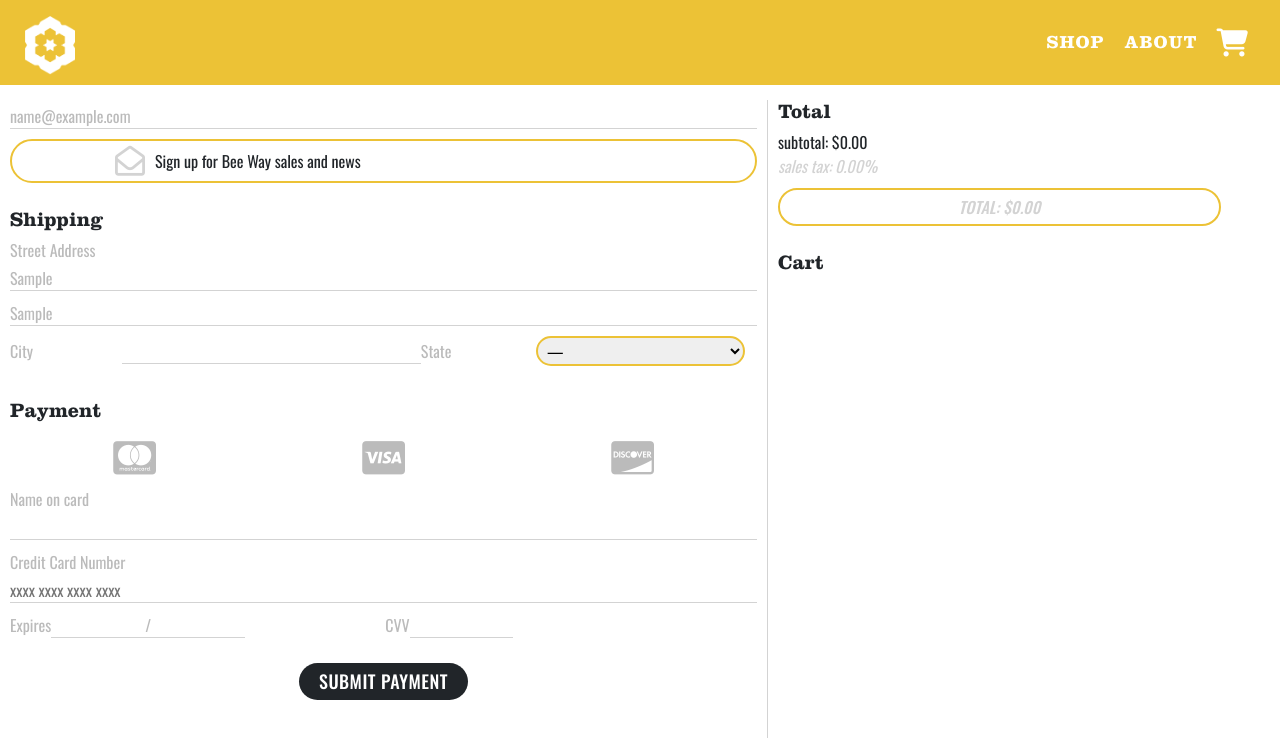
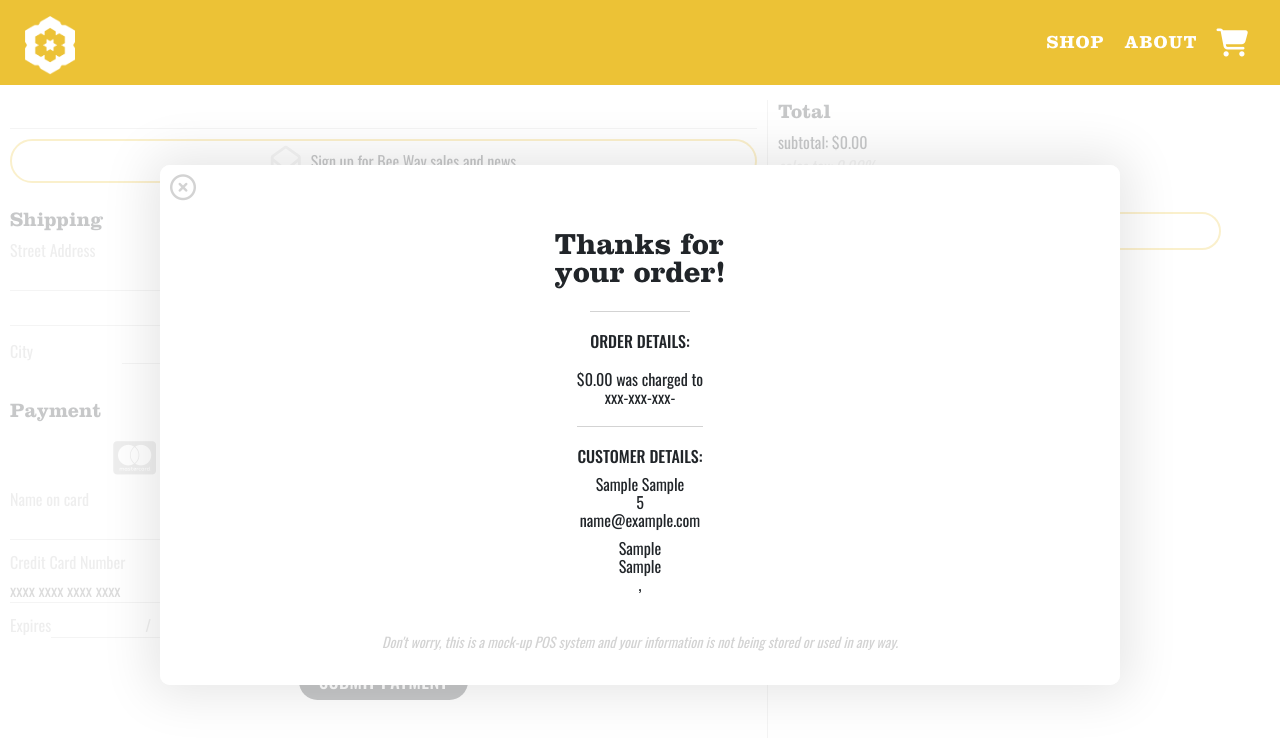
Before and after one commit to andrea-s-hoffman/bee-way-honey, an Angular app: page /checkout in a window 1280 px wide. Both pictures are taken after typing "Sample", "Sample", "5", "name@example.com", "Sample", "Sample" into the empty fields and a click on the button "SUBMIT PAYMENT". Shown: the top 738 px of the page. Built offline with nearby package versions, Linux system fonts and the light colour scheme.

Commit message:
checkout mostly working

```diff
--- a/src/app/checkout/checkout.component.css
+++ b/src/app/checkout/checkout.component.css
@@ -17,6 +17,11 @@
 .shipping,
 .its-the-cart-yo {
   margin: 25px 0 0 0;
+}
+
+.quantity-container {
+  display: flex;
+  justify-content: center;
 }
 
 .customer-info {
@@ -41,6 +46,10 @@ label {
   color: rgb(187, 187, 187);
 }
 
+li {
+  list-style: none;
+}
+
 input,
 .slash {
   border-bottom: 1px solid lightgray;
@@ -59,11 +68,12 @@ input,
 .far {
   font-size: 30px;
   color: lightgray;
-  margin: 0 10px 0 0;
+  margin: 0 10px 0 20px;
 }
 
-input[type="checkbox"]:checked + .far {
+input[type="checkbox"]:checked + label i {
   color: #212529;
+  margin: 0 10px 0 0;
 }
 
 .credit-cards {
@@ -91,16 +101,39 @@ input[type="radio"] {
 .cart-container {
   display: flex;
   flex-direction: column;
+  margin: 0 10px 30px 10px;
 }
 
 .checkout-item {
   display: flex;
   flex-direction: column;
   align-items: center;
+  margin-top: 10px;
+}
+
+.edit-qty {
+  margin: 0 5px;
+  font-size: 30px;
+  margin: 0 7px;
+  background-color: #212529;
+  width: 15px;
+  height: 15px;
+  border-radius: 50%;
+  display: flex;
+  justify-content: center;
+  align-items: center;
+}
+
+.plus-minus {
+  font-size: 16px;
+  color: white;
+  font-weight: 500;
+  margin-top: 3px;
+  padding: 15px;
 }
 
 .cart-img {
-  width: 75%;
+  width: 100%;
 }
 
 .sign-up {
@@ -116,6 +149,7 @@ input[type="radio"] {
   margin: 5px 10px 0 0;
   width: unset;
   visibility: hidden;
+  display: none;
 }
 
 /* .city-state {
@@ -133,8 +167,8 @@ input[type="radio"] {
   font-family: "Oswald", sans-serif;
   font-size: 16px;
   font-weight: 400;
-  letter-spacing: 2px;
-  border: solid 2px #ecc236;
+  letter-spacing: 1px;
+  border: solid 2px lightgray;
   border-radius: 20px;
   padding: 0 5px;
 }
@@ -144,10 +178,19 @@ input[type="radio"] {
   width: 15%;
 }
 
+.sup {
+  display: flex;
+  align-items: center;
+  justify-content: center;
+}
+
 .sign-up-text {
-  width: 70%;
   color: #212529;
   line-height: 20px;
+  margin: 0;
+  font-family: "Oswald", sans-serif;
+  font-size: 16px;
+  font-weight: 400;
 }
 
 .exp-cvv {
@@ -184,6 +227,10 @@ input[type="radio"] {
   text-transform: uppercase;
 }
 
+.submit-payment:hover {
+  background-color: lightgray;
+}
+
 .total-calc {
   font-family: "Oswald", sans-serif;
   font-size: 16px;
@@ -205,3 +252,88 @@ input[type="radio"] {
   color: lightgray;
   font-style: oblique;
 }
+
+.order-confirm-container {
+  position: absolute;
+  background-color: rgba(255, 255, 255, 0.75);
+  width: 100%;
+  height: 100%;
+  display: flex;
+  justify-content: center;
+  align-items: center;
+}
+
+.order-confirm {
+  background-color: white;
+  display: flex;
+  flex-direction: column;
+  align-items: center;
+  box-shadow: 0 0 50px 10px rgba(0, 0, 0, 0.1);
+  border-radius: 10px;
+  overflow: scroll;
+  width: 100%;
+  height: 100%;
+}
+
+.order-details-box {
+  display: flex;
+  flex-direction: column;
+  align-items: center;
+  margin-top: 70px;
+}
+
+.order-details {
+  text-align: center;
+  font-family: "Oswald", sans-serif;
+  font-size: 16px;
+  font-weight: 400;
+  line-height: 18px;
+}
+
+.margin {
+  margin-top: 10px;
+}
+
+.thanks {
+  font-family: "Clarendon Bold";
+  font-size: 30px;
+  line-height: 28px;
+}
+
+.heading {
+  font-weight: 500;
+  text-transform: uppercase;
+  margin-top: 20px;
+  border-top: solid 1px lightgray;
+  padding-top: 20px;
+}
+
+.btw {
+  font-size: 14px;
+  color: lightgray;
+  font-style: oblique;
+  margin: 40px;
+}
+
+.x-box {
+  width: 75vw;
+  height: 65vh;
+  position: relative;
+  display: flex;
+  flex-direction: column;
+  align-items: center;
+  margin: 50px 0 0 0;
+}
+
+.x-btn {
+  position: absolute;
+  left: 0;
+  top: 0;
+  margin: 0;
+  padding: 10px;
+  color: lightgray;
+  font-size: 26px;
+}
+.x-btn:hover {
+  color: #212529;
+}
--- a/src/app/checkout/checkout.component.html
+++ b/src/app/checkout/checkout.component.html
@@ -1,26 +1,27 @@
 <app-header></app-header>
 <main class="main">
     <div class="customer-info">
-        <form class="form-container" #checkoutForm="ngForm">
+        <form class="form-container" #checkoutForm="ngForm" (ngSubmit)="onSubmit(checkoutForm)">
             <div>
                 <p class="contact">Contact</p>
-                <label for="first-name">First Name</label>
-                <input type="text" name="first-name" id="first-name" ngModel>
-                <label for="last-name">Last Name</label>
-                <input type="text" name="last-name" id="last-name" ngModel>
+                <label for="firstName">First Name</label>
+                <input type="text" name="firstName" id="first-name" ngModel />
+                <label for="lastName">Last Name</label>
+                <input type="text" name="lastName" id="last-name" ngModel>
                 <label for="phone">Phone</label>
                 <input type="number" name="phone" id="phone" ngModel>
                 <label for="email">Email</label>
                 <input type="email" name="email" id="email" ngModel>
                 <div class="sign-up">
-                    <input type="checkbox" name="sign-up" id="sign-up" (input)="emailSignUpInput(checkoutForm)" ngModel>
-                    <i class="far fa-envelope-open"></i>
-                    <label for="sign-up" class="sign-up-text">{{signUpText}}</label>
+                    <input type="checkbox" name="signUp" id="sign-up" (input)="emailSignUpInput(checkoutForm)" ngModel>
+                    <label for="sign-up" class="sup"><i class="far fa-envelope-open"></i>
+                        <p class="sign-up-text">{{signUpText}}</p>
+                    </label>
                 </div>
                 <p class="shipping">Shipping</p>
                 <label for="street">Street Address</label>
                 <input type="text" name="street" id="street" ngModel>
-                <input type="text" name="street" id="street-two" ngModel>
+                <input type="text" name="streetTwo" id="street-two" ngModel>
                 <div class="city-state">
                     <label for="city" class="city">City</label>
                     <input type="text" name="city" id="city" ngModel>
@@ -82,24 +83,23 @@
                 </div>
                 <p class="pay-deets">Payment</p>
                 <div class="credit-cards">
-                    <input class="cc-select-type" type="radio" name="cc-type" id="mastercard" value="mastercard"
-                        ngModel>
+                    <input class="cc-select-type" type="radio" name="ccType" id="mastercard" value="mastercard" ngModel>
                     <label class="cc-select-type" for="mastercard"><i class="fab fa-cc-mastercard"></i></label>
-                    <input class="cc-select-type" type="radio" name="cc-type" id="visa" value="visa" ngModel>
+                    <input class="cc-select-type" type="radio" name="ccType" id="visa" value="visa" ngModel>
                     <label class="cc-select-type" for="visa"><i class="fab fa-cc-visa"></i></label>
-                    <input class="cc-select-type" type="radio" name="cc-type" id="discover" value="discover" ngModel>
+                    <input class="cc-select-type" type="radio" name="ccType" id="discover" value="discover" ngModel>
                     <label class="cc-select-type" for="discover"><i class="fab fa-cc-discover"></i></label>
                 </div>
                 <label for="cc-name">Name on card</label>
-                <input type="text" name="cc-name" id="cc-name" ngModel>
+                <input type="text" name="ccName" id="cc-name" ngModel>
                 <label for="cc-number">Credit Card Number</label>
-                <input name="cc-number" id="cc-number" type="tel" inputmode="numeric" pattern="\d*"
-                    autocomplete="cc-number" maxlength="19" placeholder="xxxx xxxx xxxx xxxx" ngModel>
+                <input name="ccNumber" id="cc-number" type="tel" inputmode="numeric" pattern="\d*"
+                    autocomplete="cc-number" maxlength="16" placeholder="xxxx xxxx xxxx xxxx" ngModel>
                 <div class="exp-cvv">
                     <div class="exp">
                         <label for="exp-date">Expires</label>
-                        <input type="text" name="exp-date" id="exp-month" maxlength="2" pattern="\d*" required ngModel>
-                        <span class="slash">/</span><input type="text" name="exp-date" id="exp-year" maxlength="2"
+                        <input type="text" name="expDate" id="exp-month" maxlength="2" pattern="\d*" required ngModel>
+                        <span class="slash">/</span><input type="text" name="expDate" id="exp-year" maxlength="2"
                             pattern="\d*" required ngModel>
                     </div>
                     <div>
@@ -117,12 +117,14 @@
             <p class="total-calc">subtotal: ${{subtotal.toFixed(2)}}</p>
             <p class="total-calc" [ngClass]="{'state-tax': stateSubmission === false}">{{state}} sales tax:
                 {{salesTax.toFixed(2)}}%</p>
+            <p class="total-calc">+ shipping: $5.99</p>
             <p class="total-calc final-total" [ngClass]="{'state-tax': stateSubmission === false}">total:
                 ${{total.toFixed(2)}}</p>
         </div>
         <p class="its-the-cart-yo">Cart</p>
         <div class="cart-container">
             <li class="checkout-item" *ngFor="let item of cart, index as i">
+                <div>
                     <p class="cart-detail cart-prod">{{cart[i].product}}</p>
                     <img class="cart-img" src="{{cart[i].image}}" alt="">
                     <p class="cart-detail cart-price">${{cart[i].firstSizePrice.toFixed(2)}} each</p>
@@ -136,7 +138,36 @@
                             <p class="plus-minus" (click)="addAnotherToCart(item)">+</p>
                         </div>
                     </div>
+                </div>
             </li>
         </div>
     </ul>
+    <div class="order-confirm-container" *ngIf="orderPlaced">
+        <div class="x-box">
+            <i class="x-btn far fa-times-circle" (click)="closePopup()"></i>
+            <div class="order-confirm">
+                <div class="order-details-box">
+                    <p class="thanks">Thanks for<br>your order!</p>
+                    <p class="order-details heading">Order Details:</p>
+                    <ul class="margin">
+                        <li *ngFor="let item of cart, index as i">
+                            <p class="order-details">x{{cart[i].quantity}}: {{cart[i].product}}</p>
+                        </li>
+                    </ul>
+                    <p class="order-details margin">${{total.toFixed(2)}} was charged to<br>xxx-xxx-xxx-{{lastFour}}</p>
+                    <p class="order-details heading">Customer Details:</p>
+                    <p class="order-details margin">{{fullName}}</p>
+                    <p class="order-details">{{phone}}</p>
+                    <p class="order-details">{{email}}</p>
+                    <p class="order-details margin">{{addressOne}}</p>
+                    <p class="order-details" *ngIf="addressTwo !== ''">{{addressTwo}}</p>
+                    <p class="order-details">{{cityState}}</p>
+                    <p class="order-details btw">Don't worry, this is a mock-up POS system and your information is not
+                        being
+                        stored or used in any
+                        way.</p>
+                </div>
+            </div>
+        </div>
+    </div>
 </main>
--- a/src/app/checkout/checkout.component.ts
+++ b/src/app/checkout/checkout.component.ts
@@ -1,4 +1,6 @@
+import { formatCurrency } from '@angular/common';
 import { Component, OnInit } from '@angular/core';
+import { resetFakeAsyncZone } from '@angular/core/testing';
 import { HoneyService } from '../honey.service';
 
 @Component({
@@ -14,7 +16,15 @@ export class CheckoutComponent implements OnInit {
   state: string = "";
   stateSubmission: boolean = false;
   emailSignup: boolean = false;
-  signUpText: string = "Sign up for Bee Way sales and news"
+  signUpText: string = "Sign up for Bee Way sales and news";
+  orderPlaced: boolean = false;
+  fullName: string = "";
+  lastFour: string = "";
+  phone: string = "";
+  email: string = "";
+  addressOne: string = "";
+  addressTwo: string = "";
+  cityState: string = "";
 
   constructor(private honeyService: HoneyService) { }
 
@@ -38,10 +48,55 @@ export class CheckoutComponent implements OnInit {
   stateSubmit = (stateForm: any): void => {
     this.stateSubmission = true;
     this.state = stateForm.form.value.state;
-    if (this.state === "MI") {
-      this.salesTax = .06;
+    if (this.state === "AL" || this.state === "GA" || this.state === "NY" || this.state === "SD" || this.state === "WY") {
+      this.salesTax = 4;
+    } else if (this.state === "AR" || this.state === "KS" || this.state === "WA") {
+      this.salesTax = 6.5;
+    } else if (this.state === "AZ") {
+      this.salesTax = 5.6;
+    } else if (this.state === "CA") {
+      this.salesTax = 7.25;
+    } else if (this.state === "CO") {
+      this.salesTax = 2.9;
+    } else if (this.state === "CT") {
+      this.salesTax = 6.35;
+    } else if (this.state === "MI" || this.state === "DC" || this.state === "FL" || this.state === "ID" || this.state === "IA" || this.state === "KY" || this.state === "MD" || this.state === "PA" || this.state === "SC" || this.state === "VT" || this.state === "WV") {
+      this.salesTax = 6;
+    } else if (this.state === "HI") {
+      this.salesTax = 4.12;
+    } else if (this.state === "IL" || this.state === "MA" || this.state === "TX") {
+      this.salesTax = 6.25;
+    } else if (this.state === "IN" || this.state === "MS" || this.state === "RI" || this.state === "TN") {
+      this.salesTax = 7;
+    } else if (this.state === "LA") {
+      this.salesTax = 4.45;
+    } else if (this.state === "MN") {
+      this.salesTax = 6.875;
+    } else if (this.state === "MO") {
+      this.salesTax = 4.225;
+    } else if (this.state === "NC") {
+      this.salesTax = 4.75;
+    } else if (this.state === "NE") {
+      this.salesTax = 5.5;
+    } else if (this.state === "NJ") {
+      this.salesTax = 6.625;
+    } else if (this.state === "NM") {
+      this.salesTax = 5.125;
+    } else if (this.state === "ND") {
+      this.salesTax = 6.85;
+    } else if (this.state === "OH") {
+      this.salesTax = 5.75;
+    } else if (this.state === "OK") {
+      this.salesTax = 4.5;
+    } else if (this.state === "UT") {
+      this.salesTax = 5.95;
+    } else if (this.state === "VA") {
+      this.salesTax = 5.3;
+    } else if (this.state === "WI") {
+      this.salesTax = 5;
     }
-    this.total = this.subtotal * this.salesTax + this.subtotal;
+    let percentage = this.salesTax / 100;
+    this.total = this.subtotal * percentage + this.subtotal + 5.99;
   }
 
   emailSignUpInput = (emailForm: any): void => {
@@ -53,5 +108,28 @@ export class CheckoutComponent implements OnInit {
     }
   }
 
+  onSubmit = (entireForm: any): void => {
+    console.log(entireForm.form.value);
+    let info = entireForm.form.value;
+    this.orderPlaced = true;
+    this.fullName = info.firstName + " " + info.lastName;
+    this.lastFour = info.ccNumber.slice(info.ccNumber.length - 4);
+    this.phone = info.phone;
+    this.email = info.email;
+    this.addressOne = info.street;
+    this.addressTwo = info.streetTwo;
+    this.cityState = info.city + ", " + info.state;
+    entireForm.reset();
+
+  }
+
+  closePopup = () => {
+    this.orderPlaced = false;
+    this.honeyService.resetCart();
+    this.cart = this.honeyService.getAndSetCart();
+    this.total = this.honeyService.getAndSetTotal();
+    this.subtotal = 0;
+  }
+
 
 }
--- a/src/app/honey.service.ts
+++ b/src/app/honey.service.ts
@@ -104,4 +104,11 @@ export class HoneyService {
 
   }
 
+  resetCart = (): void => {
+    this.cart = [];
+    this.totalDue = 0;
+    this.getAndSetCart();
+    this.getAndSetTotal();
+  }
+
 }
--- a/src/styles.css
+++ b/src/styles.css
@@ -23,6 +23,8 @@ p {
   scroll-behavior: smooth;
   font-size: 14px;
   font-family: "Clarendon", serif;
+  margin-block-start: 0;
+  margin-block-end: 0;
 }
 
 ul {
```
Lines whose indentation alone changed are shown as unchanged.
